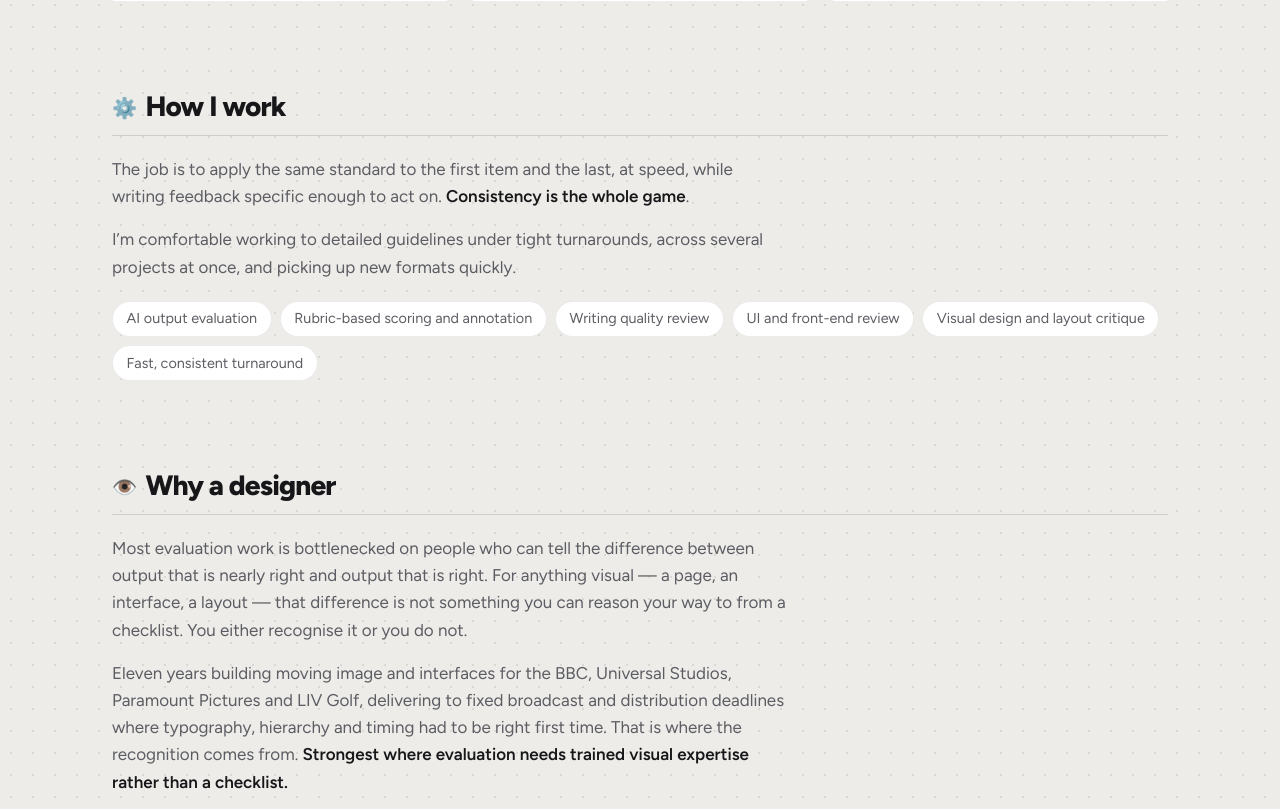
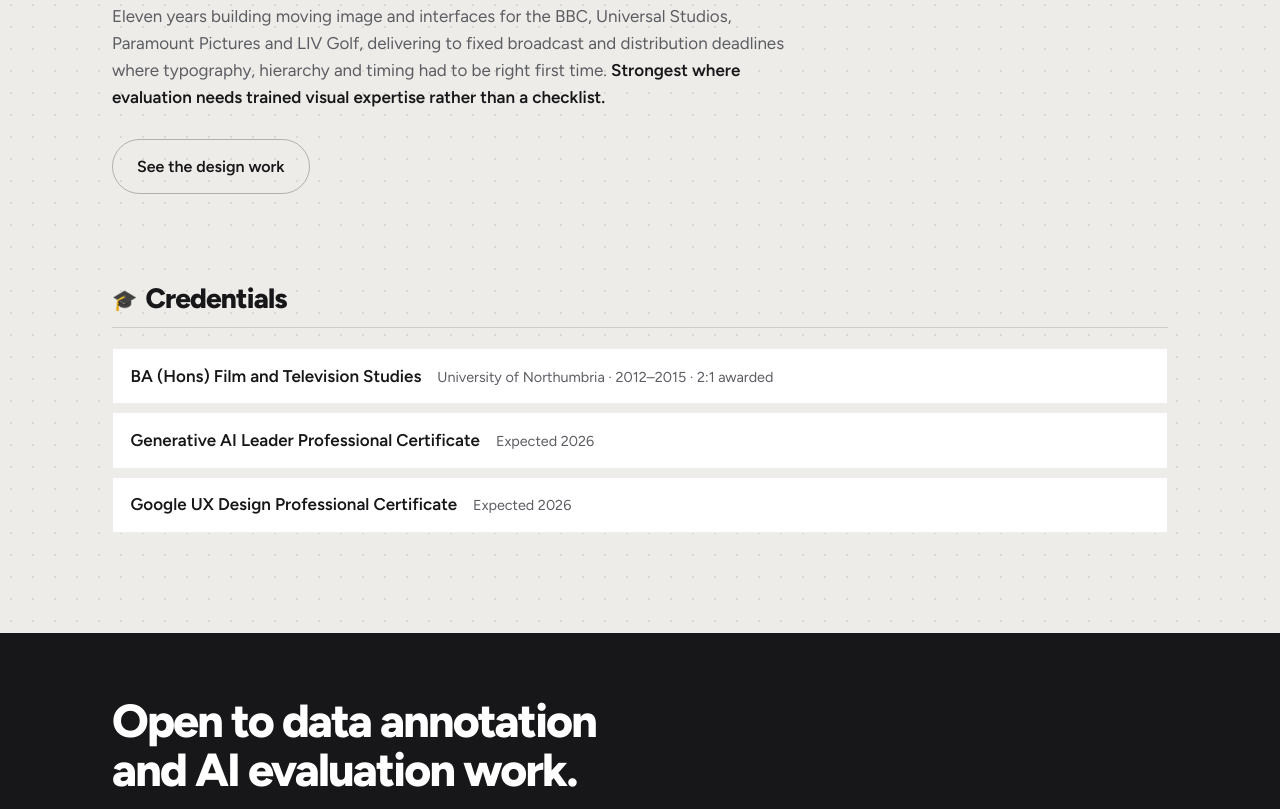
Before and after one commit to Shaun-Finch/Design, a plain HTML site: page annotation.html in a window 1280 px wide. Shown: the part 886-1695 px from the top of the page. Drawn offline with Linux system fonts and the light colour scheme.

Commit message:
Add files via upload

```diff
--- a/annotation.html
+++ b/annotation.html
@@ -142,8 +142,7 @@ h2.head{font-weight:800;font-size:clamp(1.35rem,2.6vw,1.75rem);line-height:1.2;l
   <section class="intro">
     <div class="wrap">
       <p class="eyebrow">Data annotation &amp; AI evaluation</p>
-      <h1 class="lead">AI evaluation specialist with eleven years of design craft behind the judgement — reviewing AI-generated work with a trained eye, and writing feedback specific enough to act on.</h1>
-      <p class="note">Currently an independent AI evaluation contractor. That work is confidential, so nothing on this page describes it. What follows is the expertise I bring.</p>
+      <h1 class="lead">AI evaluation specialist with eleven years of design craft behind the judgement.</h1>
       <div class="actions">
         <a class="btn accent" href="mailto:shaundavidfinch@gmail.com?subject=Data%20annotation%20enquiry">Get in touch</a>
         <a class="btn quiet" href="Shaun_Finch_CV_2026.pdf">Download CV</a>
@@ -190,30 +189,11 @@ h2.head{font-weight:800;font-size:clamp(1.35rem,2.6vw,1.75rem);line-height:1.2;l
     </div>
   </section>
 
-  <section class="section" id="how">
-    <div class="wrap">
-      <h2 class="head"><span class="e">⚙️</span>How I work</h2>
-      <div class="prose">
-        <p>The job is to apply the same standard to the first item and the last, at speed, while writing feedback specific enough to act on. <strong>Consistency is the whole game</strong>.</p>
-        <p>I’m comfortable working to detailed guidelines under tight turnarounds, across several projects at once, and picking up new formats quickly.</p>
-      </div>
-      <ul class="tags">
-        <li>AI output evaluation</li>
-        <li>Rubric-based scoring and annotation</li>
-        <li>Writing quality review</li>
-        <li>UI and front-end review</li>
-        <li>Visual design and layout critique</li>
-        <li>Fast, consistent turnaround</li>
-      </ul>
-    </div>
-  </section>
-
   <section class="section" id="why">
     <div class="wrap">
       <h2 class="head"><span class="e">👁️</span>Why a designer</h2>
       <div class="prose">
-        <p>Most evaluation work is bottlenecked on people who can tell the difference between output that is nearly right and output that is right. For anything visual — a page, an interface, a layout — that difference is not something you can reason your way to from a checklist. You either recognise it or you do not.</p>
-        <p>Eleven years building moving image and interfaces for the BBC, Universal Studios, Paramount Pictures and LIV Golf, delivering to fixed broadcast and distribution deadlines where typography, hierarchy and timing had to be right first time. That is where the recognition comes from. <strong>Strongest where evaluation needs trained visual expertise rather than a checklist.</strong></p>
+        <p>Eleven years building moving image and interfaces for the BBC, Universal Studios, Paramount Pictures and LIV Golf, delivering to fixed broadcast and distribution deadlines where typography, hierarchy and timing had to be right first time. <strong>Strongest where evaluation needs trained visual expertise rather than a checklist.</strong></p>
       </div>
       <div class="actions">
         <a class="btn quiet" href="index.html">See the design work</a>
```
